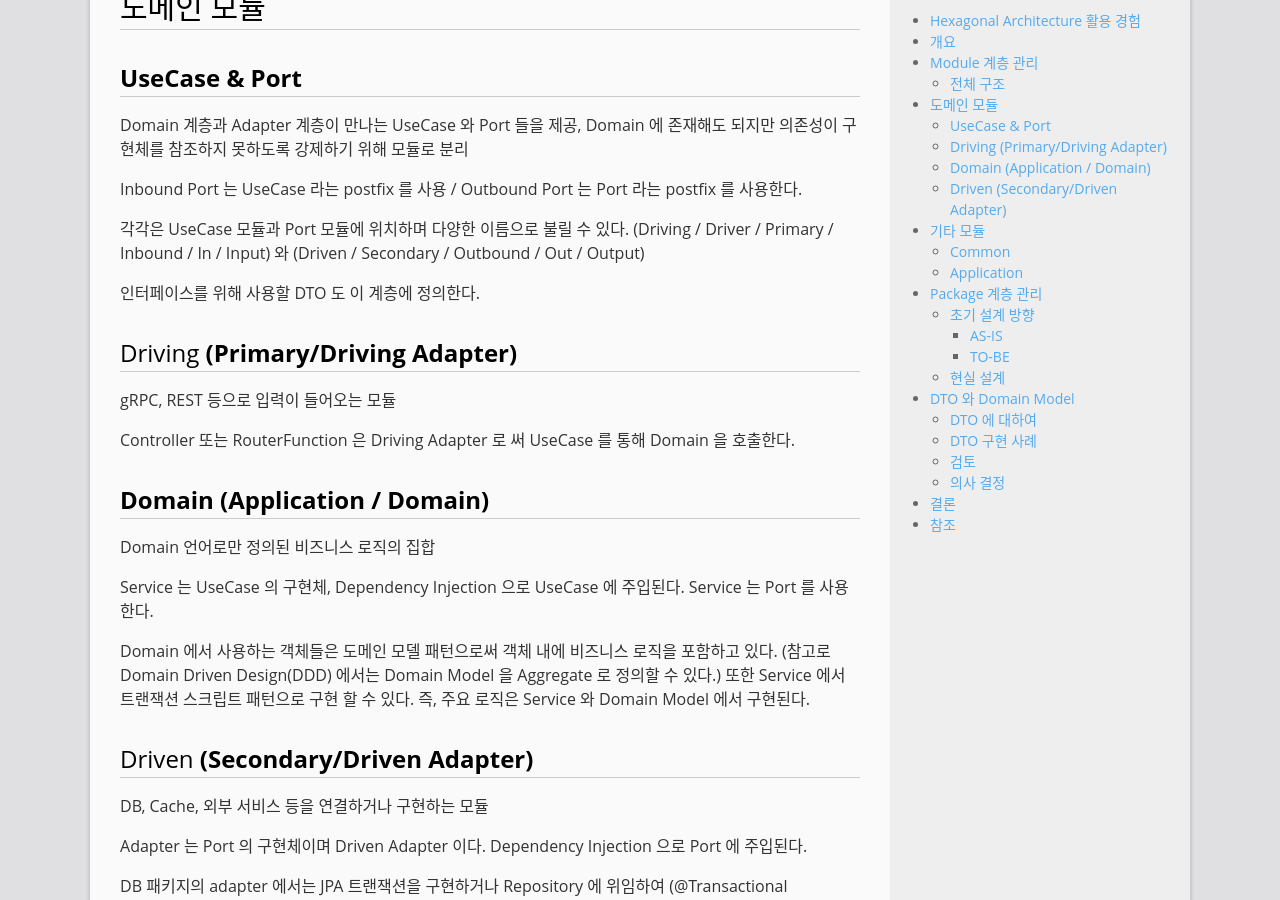
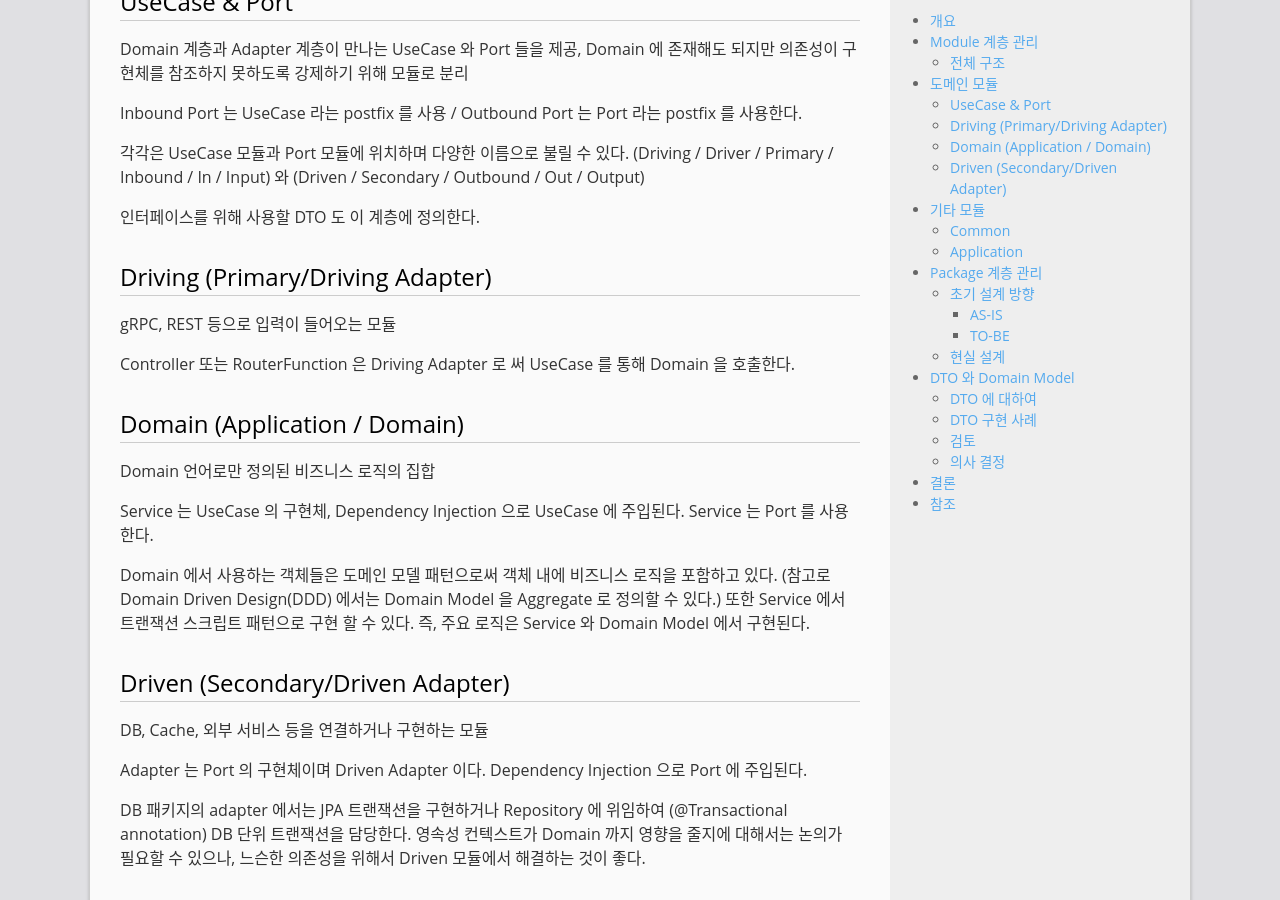
Before and after one commit to mystria/mystria.github.io, a Jekyll site: the page built from _posts/2024-01-15-experience-hexagonal-architecture.md, in a window 1280 px wide and 900 px high, scrolled down 1640 px. Built offline with Jekyll 4.4.1, drawn with Linux system fonts in a browser that asks for light colours; comment, search, counter and statistics services are not loaded; some of the changed text lies outside the part shown.

Commit message:
Change Formats

```diff
--- a/_posts/2024-01-15-experience-hexagonal-architecture.md
+++ b/_posts/2024-01-15-experience-hexagonal-architecture.md
@@ -6,7 +6,6 @@ categories: Architecture
 comments: true
 ---
 
-# Hexagonal Architecture 활용 경험
 Hexagonal Architecture 를 기반으로 구현을 하며 선택한 결정들과 마주했던 고민들
 
 # 개요
@@ -60,7 +59,7 @@ flowchart BT
 
 # 도메인 모듈
 
-## **UseCase & Port**
+## UseCase & Port
 
 Domain 계층과 Adapter 계층이 만나는 UseCase 와 Port 들을 제공, Domain 에 존재해도 되지만 의존성이 구현체를 참조하지 못하도록 강제하기 위해 모듈로 분리
 
@@ -70,13 +69,13 @@ Inbound Port 는 UseCase 라는 postfix 를 사용 / Outbound Port 는 Port 라
 
 인터페이스를 위해 사용할 DTO 도 이 계층에 정의한다.
 
-## Driving **(Primary/Driving Adapter)**
+## Driving (Primary/Driving Adapter)
 
 gRPC, REST 등으로 입력이 들어오는 모듈
 
 Controller 또는 RouterFunction 은 Driving Adapter 로 써 UseCase 를 통해 Domain 을 호출한다.
 
-## **Domain (Application / Domain)**
+## Domain (Application / Domain)
 
 Domain 언어로만 정의된 비즈니스 로직의 집합
 
@@ -84,7 +83,7 @@ Service 는 UseCase 의 구현체, Dependency Injection 으로 UseCase 에 주
 
 Domain 에서 사용하는 객체들은 도메인 모델 패턴으로써 객체 내에 비즈니스 로직을 포함하고 있다. (참고로 Domain Driven Design(DDD) 에서는 Domain Model 을 Aggregate 로 정의할 수 있다.) 또한 Service 에서 트랜잭션 스크립트 패턴으로 구현 할 수 있다. 즉, 주요 로직은 Service 와 Domain Model 에서 구현된다.
 
-## Driven **(Secondary/Driven Adapter)**
+## Driven (Secondary/Driven Adapter)
 
 DB, Cache, 외부 서비스 등을 연결하거나 구현하는 모듈
 
@@ -94,7 +93,7 @@ DB 패키지의 adapter 에서는 JPA 트랜잭션을 구현하거나 Repository
 
 # 기타 모듈
 
-## **Common**
+## Common
 
 공통의 기능이나 객체를 담당하는 모듈
 
@@ -157,7 +156,7 @@ Domain 모듈은 도메인 언어로 정의되어 있으며 응집성을 위해
 
 # DTO 와 Domain Model
 
-## **DTO 에 대하여**
+## DTO 에 대하여
 
 gRPC 의 protobuf 는 Java 객체를 생성하지만, 우리가 만든 객체를 protobuf 에서 사용할 수는 없기 때문에 gRPC service 의 proto 객체를 UseCase 의 DTO 로 바꿔주어야 한다. 만약 그냥 REST API 였다면 UseCase 의 DTO 를 request 또는 response 로 사용해도 괜찮을 것이다.
 
@@ -167,7 +166,7 @@ UseCase 와 Port 에서 인터페이스에 사용되는 객체가 필요하다.
 
 즉, Protobuf 또는 Request/Response 객체 → UseCase 의 DTO → Domain Model → Port 의 DTO → Entity 또는 Client 객체 와 같이 5단계의 객체가 존재하게 된다. 이렇게 다양한 DTO 는 엄청난 양의 중복 코드를 양성해 내고, 코드의 가독성을 떨어트린다.
 
-## **DTO 구현 사례**
+## DTO 구현 사례
 
 위 5단계의 객체를 어떻게 다룰지에 대한 다양한 논의들이 존재한다.
 
```
